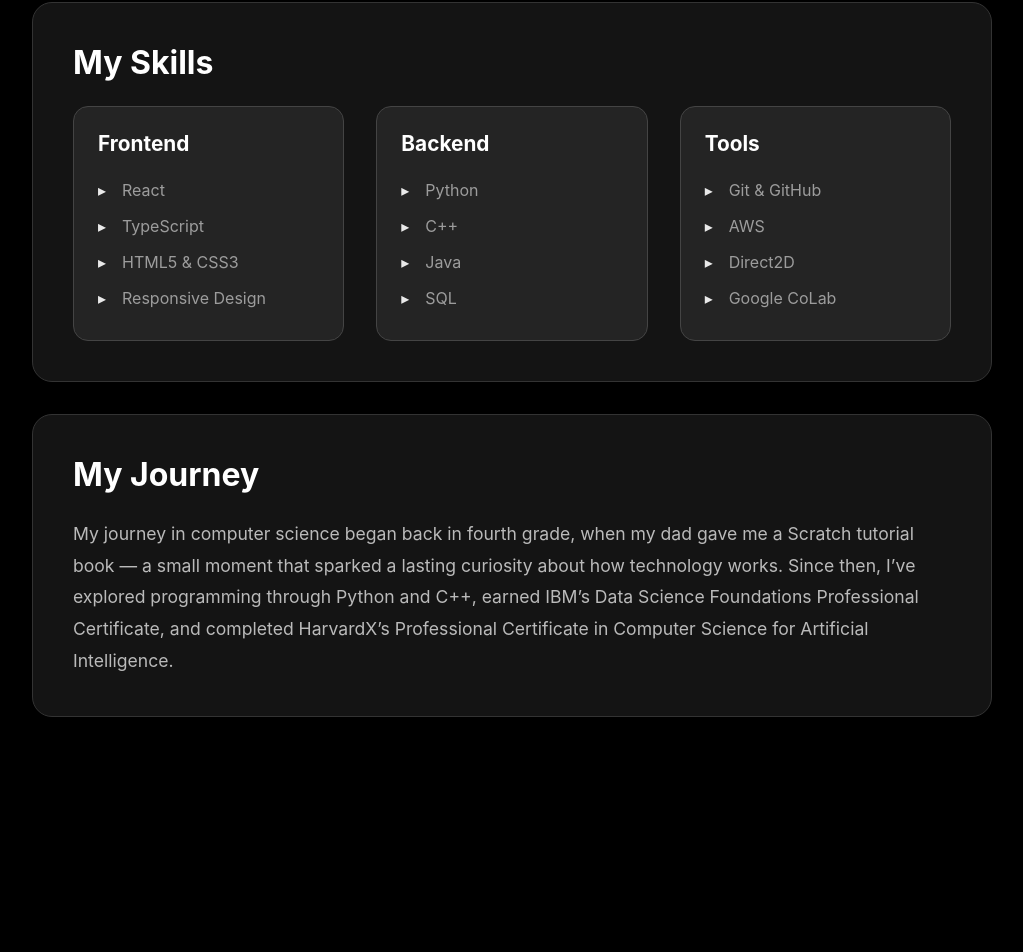
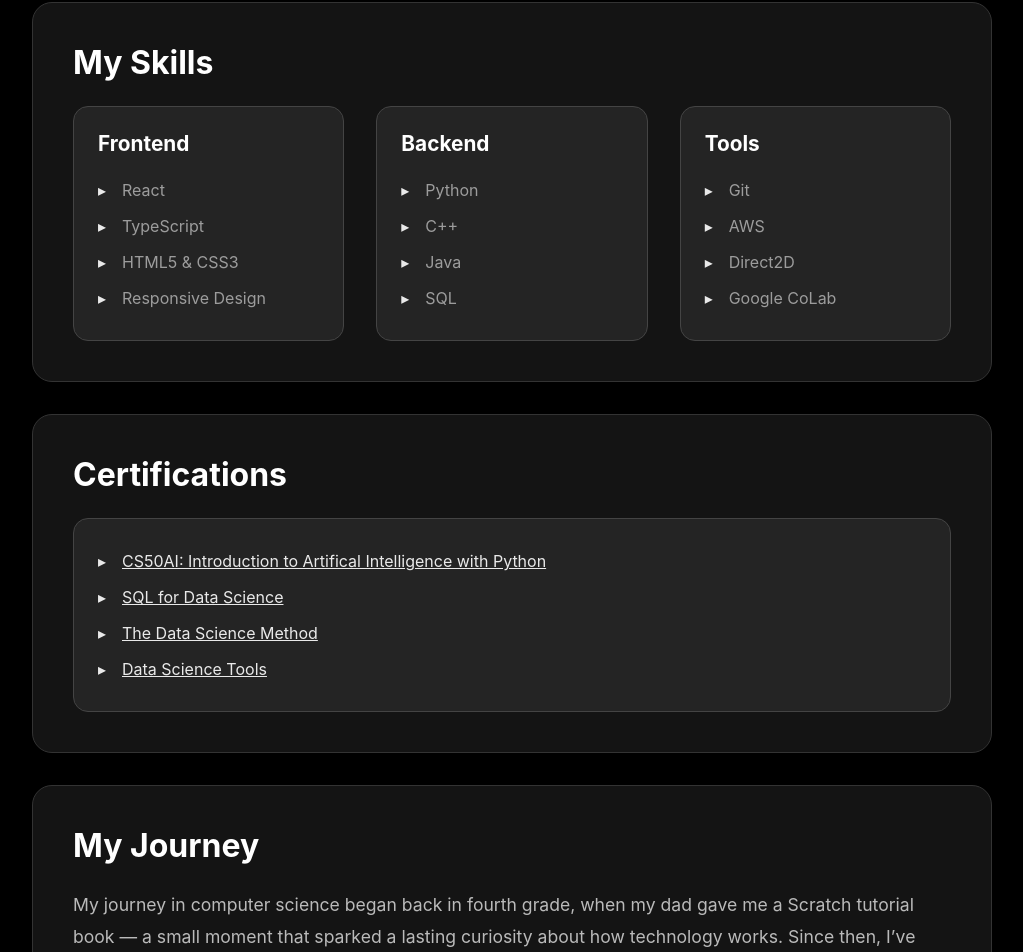
Before and after one commit to AayusK/PersonalWebsite, a React (Vite) app in the folder frontend/: page /about in a window 1280 px wide. Shown: the part 455-1407 px from the top of the page, without its empty margins (128-1151 px from the left). Before the commit the page ends 1252 px from the top, so only its background shows below. Built offline with nearby package versions, Linux system fonts and the light colour scheme.

Commit message:
Added certifications section in About

```diff
--- a/frontend/src/pages/About.tsx
+++ b/frontend/src/pages/About.tsx
@@ -41,10 +41,26 @@ function About() {
                 <div className="skill-category">
                   <h3>Tools</h3>
                   <ul>
-                    <li>Git & GitHub</li>
+                    <li>Git</li>
                     <li>AWS</li>
                     <li>Direct2D</li>
                     <li>Google CoLab</li>
+                  </ul>
+                </div>
+              </div>
+            </div>
+
+
+
+            <div className="section">
+              <h2>Certifications</h2>
+              <div className="skills-grid">
+                <div className="skill-category">
+                  <ul>
+                    <li><a href="https://courses.edx.org/certificates/336e1cd52bcb46cda28370d99c7324cf">CS50AI: Introduction to Artifical Intelligence with Python</a></li>
+                    <li><a href="https://courses.edx.org/certificates/84935e8c424a472eb415f397f4edea24">SQL for Data Science</a></li>
+                    <li><a href="https://courses.edx.org/certificates/4bce843bf1fb498da60592d4d4865d10">The Data Science Method</a></li>
+                    <li><a href="https://courses.edx.org/certificates/5190e7ce89834a70b226f8ea77778819">Data Science Tools</a></li>
                   </ul>
                 </div>
               </div>
```
